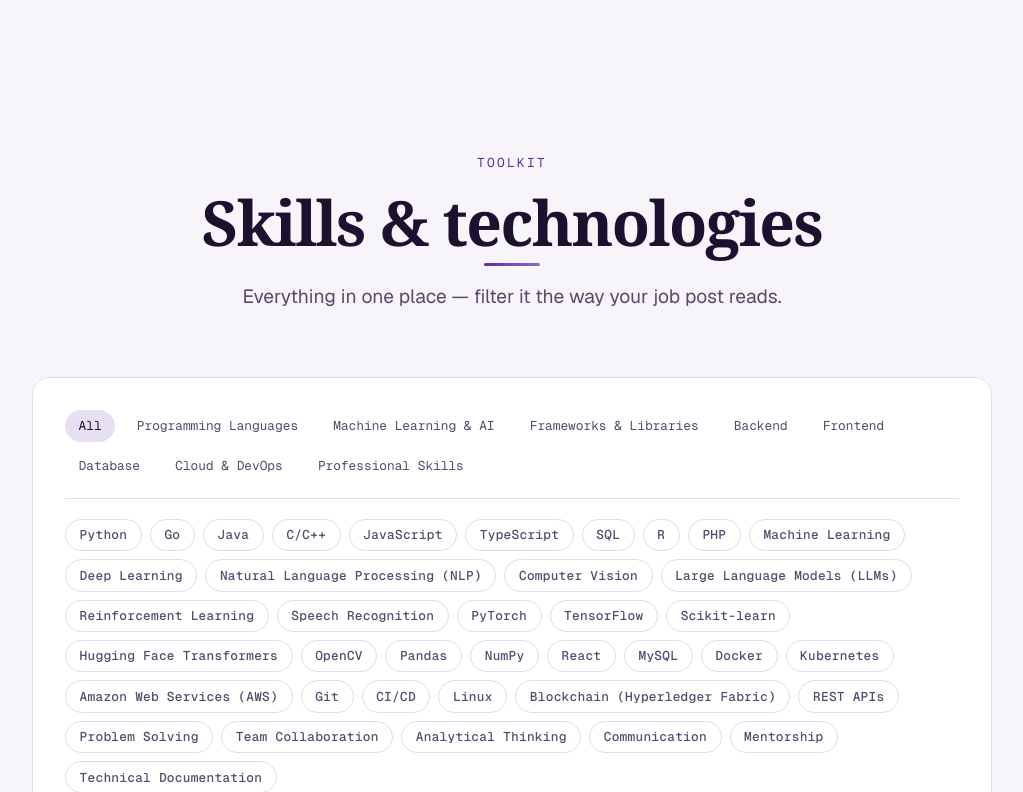
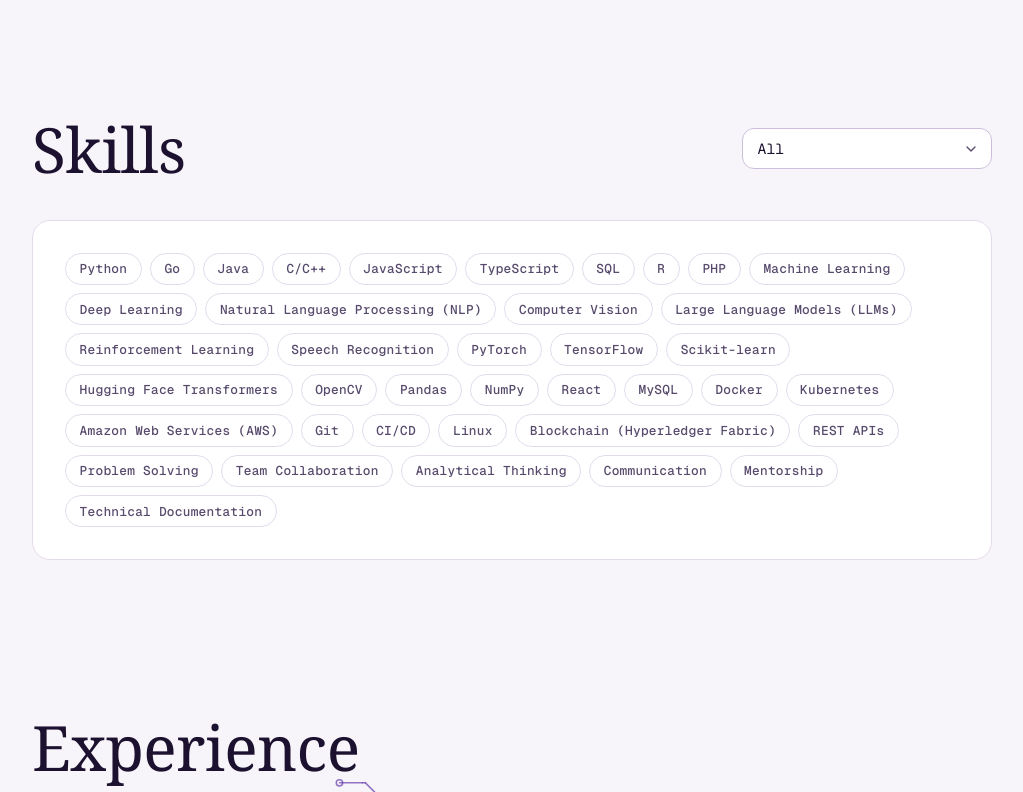
Before and after one commit to noah-mclain/portfolio-site, a React (Vite) app: page / in a window 1280 px wide. Shown: the part 1568-2360 px from the top of the page, without its empty margins (128-1151 px from the left). Built offline with nearby package versions, Linux system fonts and the light colour scheme; a web font is replaced by a local one.

Commit message:
Use plain section titles and a skills dropdown
Sections now render just their title, with an optional control on the
same row; the eyebrow and subtitle lines are gone along with the scroll
reveal hook. Skills uses a dropdown filter with "All" selected first
instead of a row of filter buttons.

```diff
--- a/src/components/sections/Skills.module.css
+++ b/src/components/sections/Skills.module.css
@@ -1,49 +1,37 @@
-.panel {
-  display: flex;
-  flex-direction: column;
-  gap: var(--space-5);
-}
-
-.filters {
-  display: flex;
-  flex-wrap: wrap;
-  gap: var(--space-2);
-  padding-bottom: var(--space-4);
-  border-bottom: 1px solid var(--color-border);
-}
-
-.filterBtn {
-  padding: 0.4rem 0.85rem;
-  border-radius: var(--radius-pill);
-  font-family: var(--font-mono);
-  font-size: var(--text-xs);
-  color: var(--color-text-muted);
-  background: var(--glass-bg);
-  border: 1px solid var(--glass-border);
-  cursor: pointer;
-  transition:
-    color var(--duration-base) var(--ease-out),
-    background var(--duration-base) var(--ease-out),
-    border-color var(--duration-base) var(--ease-out);
-}
-
-.filterBtn:hover {
-  color: var(--color-text);
-  border-color: var(--glass-border-strong);
-}
-
-.filterActive {
-  color: var(--color-text);
-  background: var(--color-accent-bg-strong);
-  border-color: var(--color-accent);
-  box-shadow: 0 0 12px var(--color-accent-glow);
-}
-
 .list {
   display: flex;
   flex-wrap: wrap;
   gap: var(--space-2);
-  /* Keeps the section from jumping when a small filter is selected. */
-  min-height: 96px;
   align-content: flex-start;
 }
+
+.picker {
+  position: relative;
+  display: inline-flex;
+  align-items: center;
+  color: var(--color-text-muted);
+}
+
+.picker select {
+  appearance: none;
+  min-width: 13rem;
+  padding: 0.55rem 2.4rem 0.55rem 0.9rem;
+  border-radius: var(--radius-md);
+  border: 1px solid var(--color-border-strong);
+  background: var(--color-surface);
+  color: var(--color-text);
+  font-family: var(--font-mono);
+  font-size: var(--text-sm);
+  cursor: pointer;
+}
+
+.picker select:hover,
+.picker select:focus-visible {
+  border-color: var(--color-accent);
+}
+
+.picker svg {
+  position: absolute;
+  right: 0.8rem;
+  pointer-events: none;
+}
--- a/src/components/sections/Skills.tsx
+++ b/src/components/sections/Skills.tsx
@@ -1,4 +1,5 @@
 import { useState } from 'react';
+import { ChevronDown } from 'lucide-react';
 import { Section } from '@/components/ui/Section';
 import { Card } from '@/components/ui/Card';
 import { Pill } from '@/components/ui/Pill';
@@ -12,28 +13,23 @@ export function Skills() {
   const [filter, setFilter] = useState<Filter>('All');
   const visible = filter === 'All' ? skills : skills.filter((s) => s.tags.includes(filter));
 
+  const picker = (
+    <label className={styles.picker}>
+      <span className="sr-only">Filter skills</span>
+      <select id="skill-filter" value={filter} onChange={(e) => setFilter(e.target.value as Filter)}>
+        {(['All', ...skillFilters] as Filter[]).map((tag) => (
+          <option key={tag} value={tag}>
+            {tag}
+          </option>
+        ))}
+      </select>
+      <ChevronDown size={16} aria-hidden />
+    </label>
+  );
+
   return (
-    <Section
-      id="skills"
-      eyebrow="Toolkit"
-      title="Skills & technologies"
-      description="Everything in one place — filter it the way your job post reads."
-    >
-      <Card className={`reveal ${styles.panel}`} data-delay="3">
-        <div className={styles.filters} aria-label="Filter skills">
-          {(['All', ...skillFilters] as Filter[]).map((tag) => (
-            <button
-              key={tag}
-              type="button"
-              onClick={() => setFilter(tag)}
-              aria-pressed={filter === tag}
-              className={`${styles.filterBtn} ${filter === tag ? styles.filterActive : ''}`}
-            >
-              {tag}
-            </button>
-          ))}
-        </div>
-
+    <Section id="skills" title="Skills" action={picker}>
+      <Card>
         <ul className={styles.list}>
           {visible.map((skill) => (
             <li key={skill.name}>
--- a/src/components/ui/Section.module.css
+++ b/src/components/ui/Section.module.css
@@ -6,67 +6,23 @@
 .inner {
   display: flex;
   flex-direction: column;
-  gap: clamp(1.75rem, 5vw, 4.5rem);
-}
-
-.header {
-  display: flex;
-  flex-direction: column;
-  gap: var(--space-4);
-  max-width: 640px;
-}
-
-.center {
-  align-items: center;
-  text-align: center;
-  margin-inline: auto;
-}
-
-.left {
-  align-items: flex-start;
-  text-align: left;
-}
-
-.eyebrow {
-  font-family: var(--font-mono);
-  font-size: var(--text-xs);
-  text-transform: uppercase;
-  letter-spacing: 0.18em;
-  color: var(--color-accent);
+  gap: clamp(1.5rem, 3vw, 2.5rem);
 }
 
 .title {
-  position: relative;
   font-family: var(--font-display);
   font-size: var(--text-4xl);
-  font-weight: 700;
-  letter-spacing: -0.025em;
+  font-weight: 400;
+  letter-spacing: -0.01em;
   line-height: 1.05;
   color: var(--color-text);
-  padding-bottom: var(--space-3);
 }
 
-.title::after {
-  content: '';
-  position: absolute;
-  bottom: 0;
-  left: 50%;
-  transform: translateX(-50%);
-  width: 56px;
-  height: 3px;
-  border-radius: var(--radius-pill);
-  background: linear-gradient(90deg, var(--color-accent), var(--color-accent-soft));
-  box-shadow: 0 0 12px var(--color-accent-glow);
+
+.head {
+  display: flex;
+  flex-wrap: wrap;
+  align-items: center;
+  justify-content: space-between;
+  gap: var(--space-4);
 }
-
-.left .title::after {
-  left: 0;
-  transform: none;
-}
-
-.description {
-  font-size: var(--text-lg);
-  color: var(--color-text-muted);
-  line-height: 1.6;
-  max-width: 56ch;
-}
--- a/src/components/ui/Section.tsx
+++ b/src/components/ui/Section.tsx
@@ -1,33 +1,22 @@
 import type { ReactNode } from 'react';
-import { useScrollReveal } from '@/hooks/useScrollReveal';
 import styles from './Section.module.css';
 
 interface SectionProps {
   id: string;
-  eyebrow?: string;
   title: ReactNode;
-  description?: ReactNode;
+  /** Optional control shown on the title's row, e.g. a filter. */
+  action?: ReactNode;
   children: ReactNode;
-  align?: 'left' | 'center';
 }
 
-export function Section({ id, eyebrow, title, description, children, align = 'center' }: SectionProps) {
-  const ref = useScrollReveal<HTMLElement>();
-
+export function Section({ id, title, action, children }: SectionProps) {
   return (
-    <section id={id} ref={ref} className={styles.section}>
+    <section id={id} className={styles.section}>
       <div className={`container ${styles.inner}`}>
-        <header className={`${styles.header} ${styles[align]}`}>
-          {eyebrow && <p className={`${styles.eyebrow} reveal`}>{eyebrow}</p>}
-          <h2 className={`${styles.title} reveal`} data-delay="1">
-            {title}
-          </h2>
-          {description && (
-            <p className={`${styles.description} reveal`} data-delay="2">
-              {description}
-            </p>
-          )}
-        </header>
+        <div className={styles.head}>
+          <h2 className={styles.title}>{title}</h2>
+          {action}
+        </div>
         {children}
       </div>
     </section>
--- a/src/data/skills.ts
+++ b/src/data/skills.ts
@@ -1,6 +1,6 @@
 import type { Skill, SkillTag } from '@/types';
 
-/** Filter order shown in the Skills section. */
+/** Category order shown in the Skills section. */
 export const skillFilters: SkillTag[] = [
   'Programming Languages',
   'Machine Learning & AI',
--- a/src/hooks/useScrollReveal.ts
+++ /dev/null
@@ -1,49 +0,0 @@
-import { useEffect, useRef } from 'react';
-
-interface Options {
-  threshold?: number | number[];
-  rootMargin?: string;
-  once?: boolean;
-}
-
-/**
- * Add `.reveal` to any element and ref it through this hook to fade/slide in
- * when scrolled into view. Children with `.reveal` are also observed, so a
- * single hook on a section animates every nested item.
- */
-export function useScrollReveal<T extends HTMLElement>({
-  threshold = 0,
-  rootMargin = '0px 0px -80px 0px',
-  once = true,
-}: Options = {}) {
-  const ref = useRef<T>(null);
-
-  useEffect(() => {
-    const root = ref.current;
-    if (!root) return;
-
-    const targets = new Set<Element>();
-    if (root.classList.contains('reveal')) targets.add(root);
-    root.querySelectorAll('.reveal').forEach((el) => targets.add(el));
-    if (targets.size === 0) return;
-
-    const observer = new IntersectionObserver(
-      (entries) => {
-        for (const entry of entries) {
-          if (entry.isIntersecting) {
-            entry.target.classList.add('is-visible');
-            if (once) observer.unobserve(entry.target);
-          } else if (!once) {
-            entry.target.classList.remove('is-visible');
-          }
-        }
-      },
-      { threshold, rootMargin },
-    );
-
-    targets.forEach((t) => observer.observe(t));
-    return () => observer.disconnect();
-  }, [threshold, rootMargin, once]);
-
-  return ref;
-}
```
